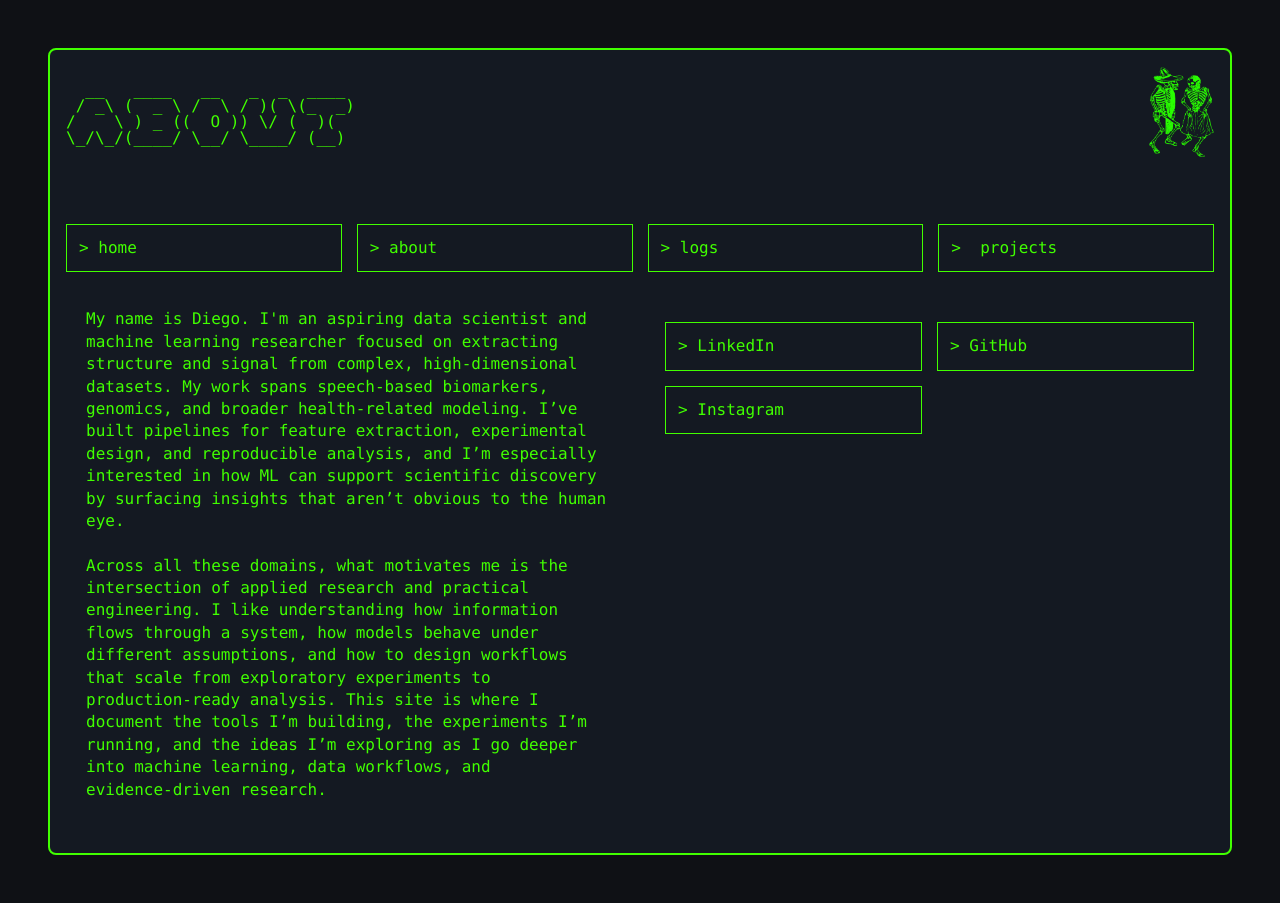
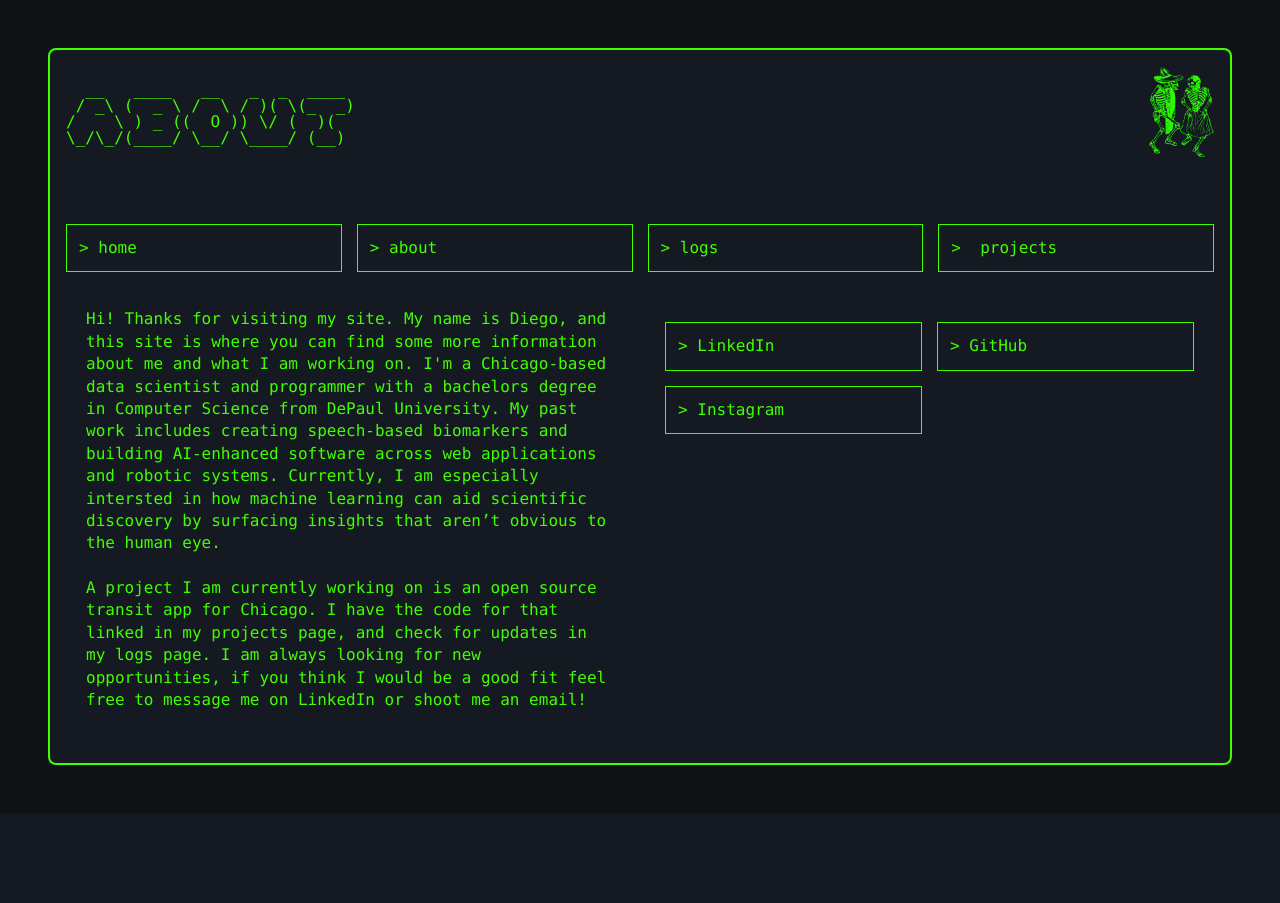
Before and after one commit to tenochca/personal_website, a FastAPI app: page /about in a window 1280 px wide. After the commit the page ends 813 px from the top, so only its background shows below. Run offline with FastAPI, Linux system fonts and the light colour scheme.

Commit message:
modified about section

```diff
--- a/templates/about.html
+++ b/templates/about.html
@@ -20,17 +20,13 @@
         <div class="container">
             <div class="column">
             <p>
-                My name is Diego. I'm an aspiring data scientist and machine learning researcher focused on extracting structure
-                and signal from complex, high‑dimensional datasets. My work spans speech‑based biomarkers, genomics, and
-                 broader health‑related modeling. I’ve built pipelines for feature extraction,
-                 experimental design, and reproducible analysis, and I’m especially interested in how ML can support
-                 scientific discovery by surfacing insights that aren’t obvious to the human eye.
+                Hi! Thanks for visiting my site. My name is Diego, and this site is where you can find some more information about me and what I am working on.
+                I'm a Chicago-based data scientist and programmer with a bachelors degree in Computer Science from DePaul University. My past work includes creating
+                speech-based biomarkers and building AI-enhanced software across web applications and robotic systems. Currently, I am especially intersted in how machine learning
+                can aid scientific discovery by surfacing insights that aren’t obvious to the human eye.
                 <br><br>
-                 Across all these domains, what motivates me is the intersection of applied research and practical engineering.
-                 I like understanding how information flows through a system, how models behave under different assumptions,
-                 and how to design workflows that scale from exploratory experiments to production‑ready analysis. This site
-                 is where I document the tools I’m building, the experiments I’m running, and the ideas I’m exploring as I go
-                 deeper into machine learning, data workflows, and evidence‑driven research.
+                A project I am currently working on is an open source transit app for Chicago. I have the code for that linked in my projects page, and check for updates in
+                my logs page. I am always looking for new opportunities, if you think I would be a good fit feel free to message me on LinkedIn or shoot me an email!
             </p>
             </div>
 
```
